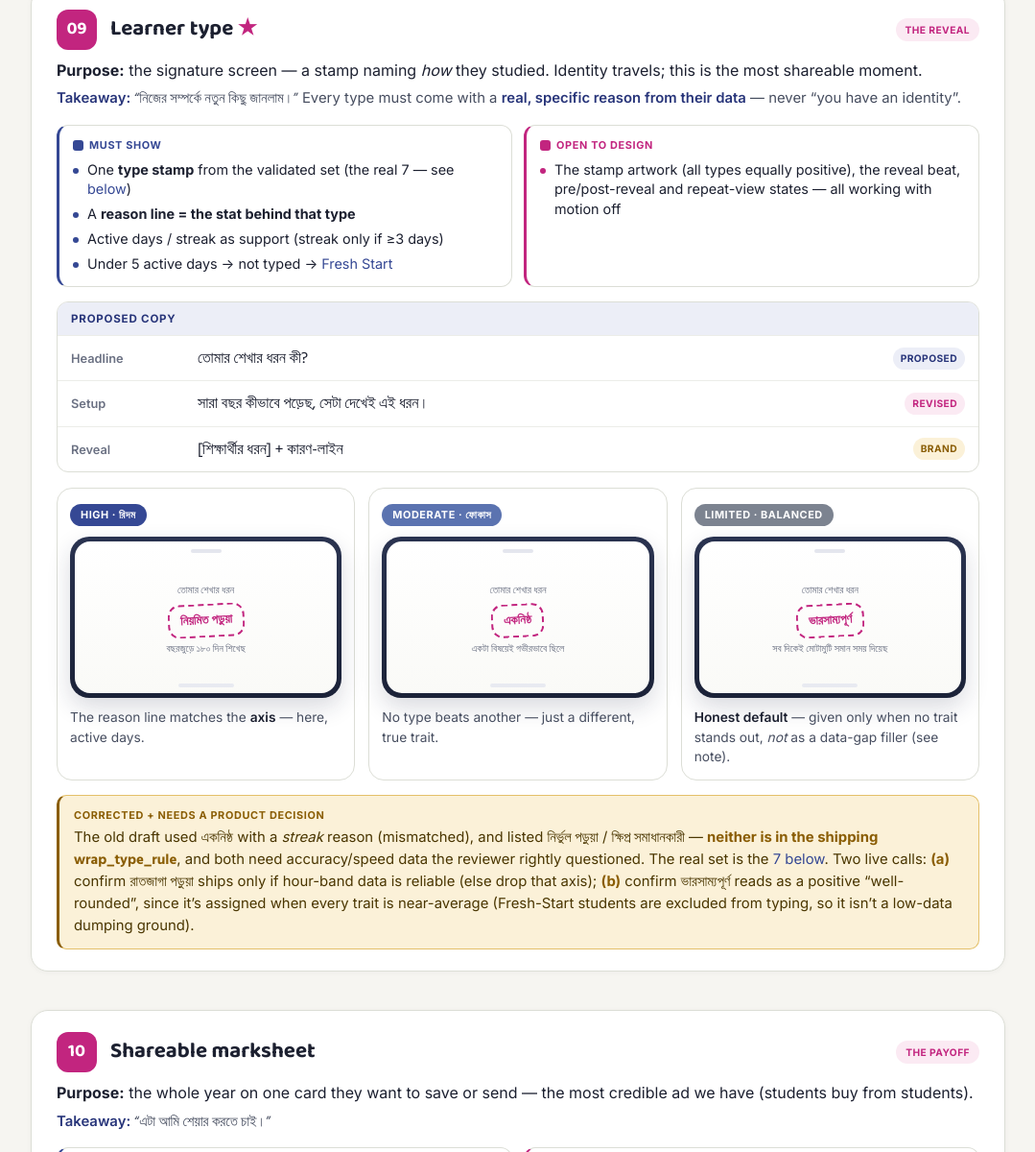
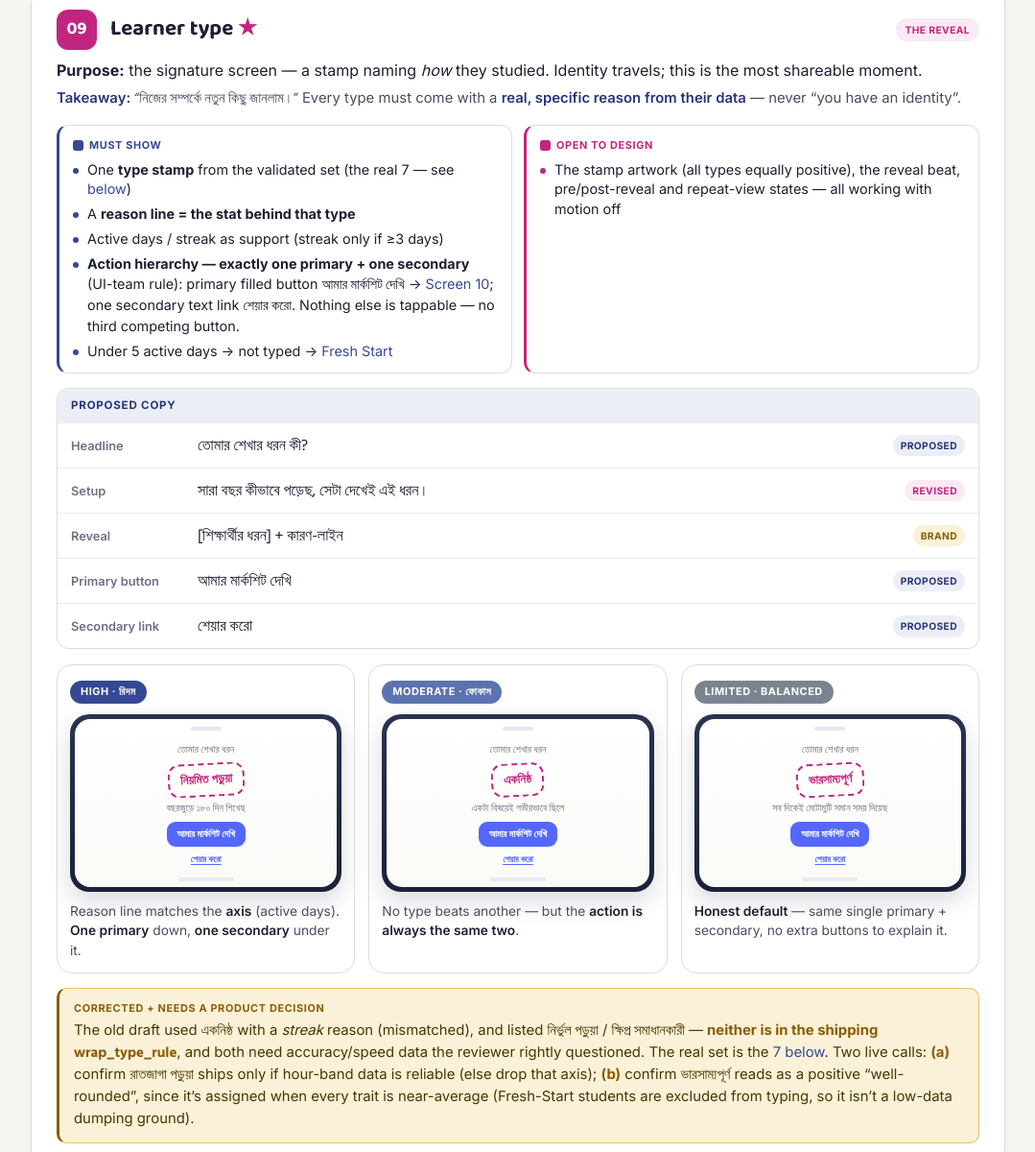
Before and after one commit to nusratmim-cell/Wrap_Design_Brief, a plain HTML site: page index.html in a window 1280 px wide. Shown: the part 9952-11152 px from the top of the page at 96% size, without its empty margins (100-1179 px from the left). Drawn offline with Linux system fonts and the light colour scheme.

Commit message:
s9: add explicit one-primary / one-secondary action hierarchy (UI-team rule)
The Learner-type reveal showed only a floating stamp + reason line with no
tappable action — violating the UI team's one-primary/one-secondary rule and
leaving students with no clear next step. Add a primary button (আমার মার্কশিট
দেখি → Screen 10) and one secondary text link (শেয়ার করো) to the Must-show
spec, the copy block, and all three state mockups. Add a .cta2 secondary
button style.

Co-Authored-By: Claude Opus 4.8 <noreply@anthropic.com>

```diff
--- a/index.html
+++ b/index.html
@@ -71,6 +71,7 @@ a{color:var(--navy);text-decoration:none}
 .stamp{font-family:var(--bn);font-weight:700;font-size:19px;color:var(--open);border:2px dashed var(--open);border-radius:12px;padding:7px 15px;transform:rotate(-3deg)}
 .ribbon{font-family:var(--bn);font-weight:700;font-size:12px;color:#7a5600;background:var(--flag-s);border:1px solid var(--flag-br);border-radius:999px;padding:4px 11px}
 .cta{font-family:var(--bn);font-size:13px;font-weight:700;color:#fff;background:#5468FF;border-radius:9px;padding:7px 16px}
+.cta2{font-family:var(--bn);font-size:12px;font-weight:600;color:#5468FF;background:none;padding:3px 10px;text-decoration:underline;text-underline-offset:2px}
 .ava{width:56px;height:56px;border-radius:50%;display:flex;align-items:center;justify-content:center;font-size:25px}
 .ava.photo{background:linear-gradient(135deg,#F4DCC4,#E3B48C)} .ava.gm{background:#E4E9F7} .ava.gf{background:#F7E3EF}
 .rows{width:100%;display:flex;flex-direction:column;gap:6px;margin-top:3px}
@@ -137,7 +138,7 @@ a{color:var(--navy);text-decoration:none}
 .mscr::after{content:"";position:absolute;bottom:6px;left:50%;transform:translateX(-50%);width:58px;height:4px;border-radius:3px;background:#E8EAF1}
 .mscr .big{font-size:30px} .mscr .nm{font-size:15px} .mscr .ey{font-size:10.5px} .mscr .unit{font-size:12px}
 .mscr .stamp{font-size:13px;padding:5px 11px} .mscr .ava{width:40px;height:40px;font-size:18px}
-.mscr .ribbon{font-size:10px} .mscr .cta{font-size:10px;padding:5px 11px} .mscr .row{font-size:10px}
+.mscr .ribbon{font-size:10px} .mscr .cta{font-size:10px;padding:5px 11px} .mscr .cta2{font-size:9px;padding:2px 7px} .mscr .row{font-size:10px}
 .scap{font-size:.86rem;color:var(--muted);margin-top:10px;line-height:1.5}
 .scap b{color:var(--ink);font-weight:600}
 
@@ -469,7 +470,7 @@ a{color:var(--navy);text-decoration:none}
     <p class="sdesc"><b>Purpose:</b> the signature screen — a stamp naming <i>how</i> they studied. Identity travels; this is the most shareable moment.</p>
     <p class="take"><b>Takeaway:</b> <span class="bn">“নিজের সম্পর্কে নতুন কিছু জানলাম।”</span> Every type must come with a <b>real, specific reason from their data</b> — never “you have an identity”.</p>
     <div class="split">
-      <div class="sp fix"><div class="h"><span class="dot fix"></span>Must show</div><ul><li>One <b>type stamp</b> from the validated set (the real 7 — see <a href="#types">below</a>)</li><li>A <b>reason line = the stat behind that type</b></li><li>Active days / streak as support (streak only if ≥3 days)</li><li>Under 5 active days → not typed → <a href="#sfresh">Fresh Start</a></li></ul></div>
+      <div class="sp fix"><div class="h"><span class="dot fix"></span>Must show</div><ul><li>One <b>type stamp</b> from the validated set (the real 7 — see <a href="#types">below</a>)</li><li>A <b>reason line = the stat behind that type</b></li><li>Active days / streak as support (streak only if ≥3 days)</li><li><b>Action hierarchy — exactly one primary + one secondary</b> (UI-team rule): primary filled button <span class="bn">আমার মার্কশিট দেখি</span> → <a href="#s10">Screen 10</a>; one secondary text link <span class="bn">শেয়ার করো</span>. Nothing else is tappable — no third competing button.</li><li>Under 5 active days → not typed → <a href="#sfresh">Fresh Start</a></li></ul></div>
       <div class="sp open"><div class="h"><span class="dot open"></span>Open to design</div><ul><li>The stamp artwork (all types equally positive), the reveal beat, pre/post-reveal and repeat-view states — all working with motion off</li></ul></div>
     </div>
     <div class="copy">
@@ -477,11 +478,13 @@ a{color:var(--navy);text-decoration:none}
       <div class="crow"><span class="cl">Headline</span><span class="cv">তোমার শেখার ধরন কী?</span><span class="cs prop">Proposed</span></div>
       <div class="crow"><span class="cl">Setup</span><span class="cv">সারা বছর কীভাবে পড়েছ, সেটা দেখেই এই ধরন।</span><span class="cs new">Revised</span></div>
       <div class="crow"><span class="cl">Reveal</span><span class="cv">[শিক্ষার্থীর ধরন] + কারণ-লাইন</span><span class="cs brand">Brand</span></div>
+      <div class="crow"><span class="cl">Primary button</span><span class="cv">আমার মার্কশিট দেখি</span><span class="cs prop">Proposed</span></div>
+      <div class="crow"><span class="cl">Secondary link</span><span class="cv">শেয়ার করো</span><span class="cs prop">Proposed</span></div>
     </div>
     <div class="states">
-      <div class="state"><span class="lab hi">High · রিদম</span><div class="mphone"><div class="mscr"><div class="ey">তোমার শেখার ধরন</div><div class="stamp">নিয়মিত পড়ুয়া</div><div class="ey">বছরজুড়ে ১৮০ দিন শিখেছ</div></div></div><p class="scap">The reason line matches the <b>axis</b> — here, active days.</p></div>
-      <div class="state"><span class="lab mid">Moderate · ফোকাস</span><div class="mphone"><div class="mscr"><div class="ey">তোমার শেখার ধরন</div><div class="stamp">একনিষ্ঠ</div><div class="ey">একটা বিষয়েই গভীরভাবে ছিলে</div></div></div><p class="scap">No type beats another — just a different, true trait.</p></div>
-      <div class="state"><span class="lab lim">Limited · balanced</span><div class="mphone"><div class="mscr"><div class="ey">তোমার শেখার ধরন</div><div class="stamp">ভারসাম্যপূর্ণ</div><div class="ey">সব দিকেই মোটামুটি সমান সময় দিয়েছ</div></div></div><p class="scap"><b>Honest default</b> — given only when no trait stands out, <i>not</i> as a data-gap filler (see note).</p></div>
+      <div class="state"><span class="lab hi">High · রিদম</span><div class="mphone"><div class="mscr"><div class="ey">তোমার শেখার ধরন</div><div class="stamp">নিয়মিত পড়ুয়া</div><div class="ey">বছরজুড়ে ১৮০ দিন শিখেছ</div><div class="cta">আমার মার্কশিট দেখি</div><div class="cta2">শেয়ার করো</div></div></div><p class="scap">Reason line matches the <b>axis</b> (active days). <b>One primary</b> down, <b>one secondary</b> under it.</p></div>
+      <div class="state"><span class="lab mid">Moderate · ফোকাস</span><div class="mphone"><div class="mscr"><div class="ey">তোমার শেখার ধরন</div><div class="stamp">একনিষ্ঠ</div><div class="ey">একটা বিষয়েই গভীরভাবে ছিলে</div><div class="cta">আমার মার্কশিট দেখি</div><div class="cta2">শেয়ার করো</div></div></div><p class="scap">No type beats another — but the <b>action is always the same two</b>.</p></div>
+      <div class="state"><span class="lab lim">Limited · balanced</span><div class="mphone"><div class="mscr"><div class="ey">তোমার শেখার ধরন</div><div class="stamp">ভারসাম্যপূর্ণ</div><div class="ey">সব দিকেই মোটামুটি সমান সময় দিয়েছ</div><div class="cta">আমার মার্কশিট দেখি</div><div class="cta2">শেয়ার করো</div></div></div><p class="scap"><b>Honest default</b> — same single primary + secondary, no extra buttons to explain it.</p></div>
     </div>
     <div class="decision"><span class="dh">Corrected + needs a Product decision</span>The old draft used <span class="bn">একনিষ্ঠ</span> with a <i>streak</i> reason (mismatched), and listed <span class="bn">নির্ভুল পড়ুয়া</span> / <span class="bn">ক্ষিপ্র সমাধানকারী</span> — <b>neither is in the shipping <span class="bn">wrap_type_rule</span></b>, and both need accuracy/speed data the reviewer rightly questioned. The real set is the <a href="#types">7 below</a>. Two live calls: <b>(a)</b> confirm <span class="bn">রাতজাগা পড়ুয়া</span> ships only if hour-band data is reliable (else drop that axis); <b>(b)</b> confirm <span class="bn">ভারসাম্যপূর্ণ</span> reads as a positive “well-rounded”, since it’s assigned when every trait is near-average (Fresh-Start students are excluded from typing, so it isn’t a low-data dumping ground).</div>
   </section>
```
